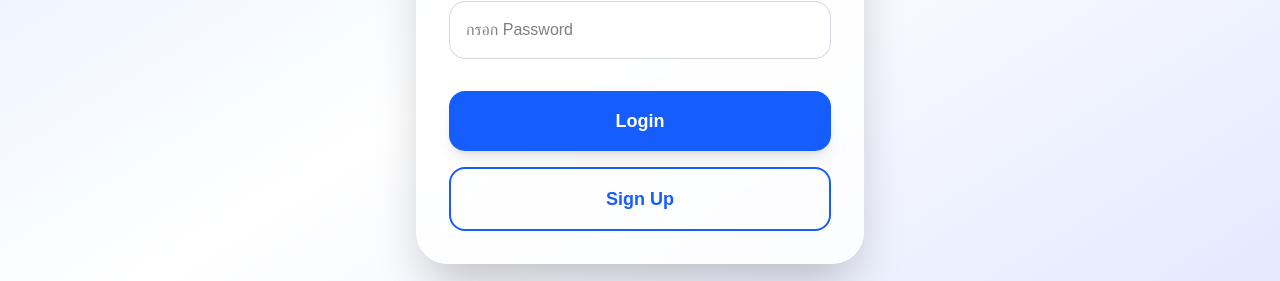
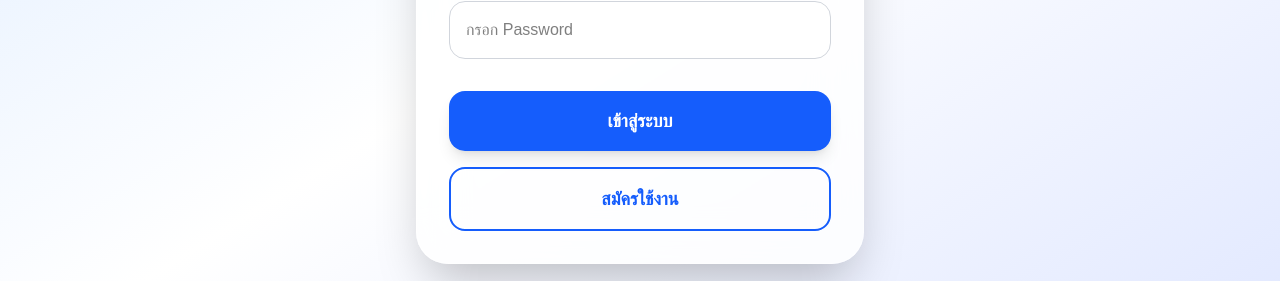
Before and after one commit to Paprem39/finance-tracker, a Next.js app: page /login in a window 1280 px wide. Shown: the part 429-710 px from the top of the page. Built offline with nearby package versions, Linux system fonts and the light colour scheme.

Commit message:
TH-th version

```diff
--- a/src/app/login/page.tsx
+++ b/src/app/login/page.tsx
@@ -161,7 +161,7 @@ export default function LoginPage() {
               shadow-lg
             "
           >
-            Login
+            เข้าสู่ระบบ
           </button>
 
           {/* Signup */}
@@ -181,7 +181,7 @@ export default function LoginPage() {
               text-lg
             "
           >
-            Sign Up
+            สมัครใช้งาน
           </button>
 
         </div>
--- a/src/app/page.tsx
+++ b/src/app/page.tsx
@@ -16,12 +16,12 @@ export default function Home() {
           <div className="space-x-4">
             <button onClick={() => router.push("/login")}
             className="px-4 py-2 rounded-xl border">
-              Login
+              เข้าสู่ะบบ
             </button>
 
             <button onClick={() => router.push("/register")}
             className="px-4 py-2 rounded-xl bg-blue-600 text-white">
-              Register
+              สมัครใช้งาน
             </button>
           </div>
         </div>
```
